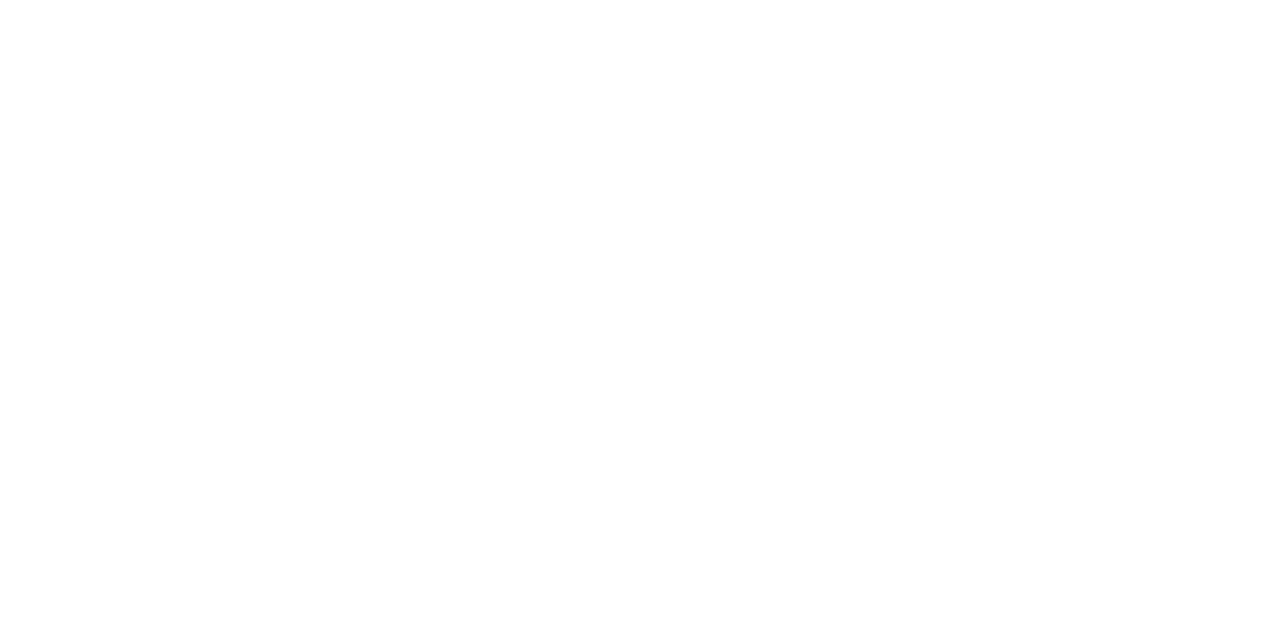
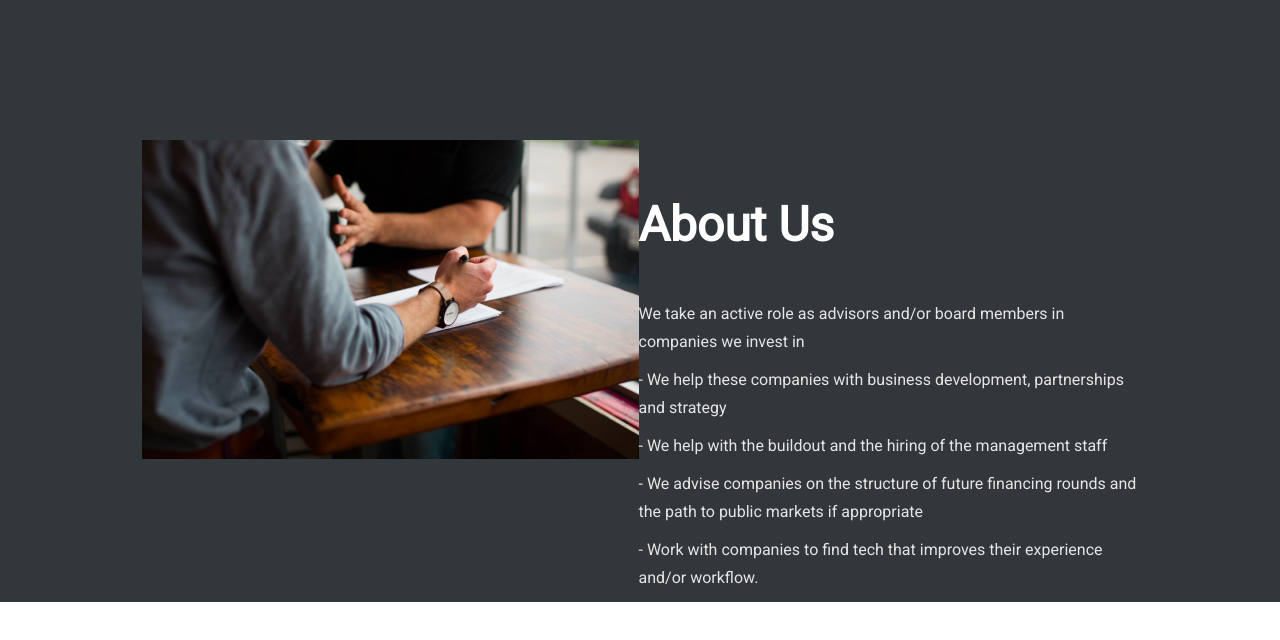
Before and after one commit to Vlad-Vekslyer/tri-tech, a React (Create React App) app: page / in a window 1280 px wide. Shown: the top 640 px of the page. Built offline with nearby package versions, Linux system fonts and the light colour scheme.

Commit message:
changed aboutus scss and aboutus image

```diff
--- a/src/components/App.jsx
+++ b/src/components/App.jsx
@@ -1,8 +1,13 @@
 import React from "react";
 import "./App.css";
+import AboutUs from "../views/AboutUs/AboutUs";
 
 function App() {
-  return <></>;
+  return (
+    <>
+      <AboutUs />
+    </>
+  );
 }
 
 export default App;
--- a/src/views/AboutUs/AboutUs.jsx
+++ b/src/views/AboutUs/AboutUs.jsx
@@ -1,6 +1,7 @@
 import React from "react";
 import "./AboutUs.scss";
-import img from "../../assets/AboutUs-image.jpeg";
+import img from "../../assets/AboutUs-img.png";
+
 const paragraphs = [
   "We take an active role as advisors and/or board members in companies we invest in",
   "- We help these companies with business development, partnerships and strategy",
@@ -11,10 +12,9 @@
 
 const AboutUs = () => {
   return (
-    <>
-      <div className="aboutus-container">
+    <section className="aboutus-container">
       <div>
-          <img src={img} alt="" />
+        <img clsssNmae="aboutus-img" src={img} alt="" />
       </div>
       <div>
         <h2 className="aboutus-title">About Us</h2>
@@ -27,8 +27,7 @@
           );
         })}
       </div>
-      </div>
-    </>
+    </section>
   );
 };
 
--- a/src/views/AboutUs/AboutUs.scss
+++ b/src/views/AboutUs/AboutUs.scss
@@ -5,8 +5,9 @@
   justify-content: center;
   flex-direction: column;
   align-items: center;
-  margin: 40px;
 
+  background-color: #32373c;
+  color: #fff;
   @include break(lg) {
     flex-direction: row;
   }
@@ -27,28 +28,21 @@
   }
 
   @include break(lg) {
+    font-size: 48px;
     margin-left: auto;
     margin-right: auto;
-    margin-top: 150px;
+    margin-top: 200px;
     width: 500px;
   }
 }
 
 .aboutus-paragraph {
   width: 450px;
-
   margin-left: auto;
   margin-right: auto;
-
-  border: 1px none #6c7a89;
-
-  opacity: 0.6;
-  font-style: normal;
   text-align: left;
-  text-decoration: none;
-  font-family: Montserrat, sans-serif;
-  color: #1a1b1f;
-  font-size: 12px;
+  color: #e5e5e5;
+  font-size: 16px;
   line-height: 28px;
   margin: 10px auto;
   width: 300px;
@@ -65,16 +59,16 @@
   @include break(lg) {
     margin-left: auto;
     margin-right: auto;
-    font-size: 20px;
+    font-size: 16px;
     width: 500px;
   }
 }
 
-img {
+.aboutus-img {
   display: block;
   margin-top: 60px;
-  width: 300px;
-  height: 250px;
+  width: 335px;
+  height: 180.35px;
 
   margin-right: auto;
   margin-left: auto;
@@ -83,10 +77,9 @@
     margin-right: auto;
     margin-left: auto;
     margin-top: 100px;
-    width: 500px;
-    height: 400px;
   }
-  @include break(mdlg) {
+
+  @include break(md) {
     margin-right: auto;
     margin-left: auto;
     margin-top: 150px;
@@ -97,7 +90,7 @@
   @include break(lg) {
     margin-top: 200px;
     margin-right: 100px;
-    width: 600px;
-    height: 500px;
+    width: 497px;
+    height: 319px;
   }
 }
```
Also changed, not shown: src/assets/AboutUs-image.jpeg (deleted), src/assets/AboutUs-img.png (added). Lines whose indentation alone changed are shown as unchanged.
